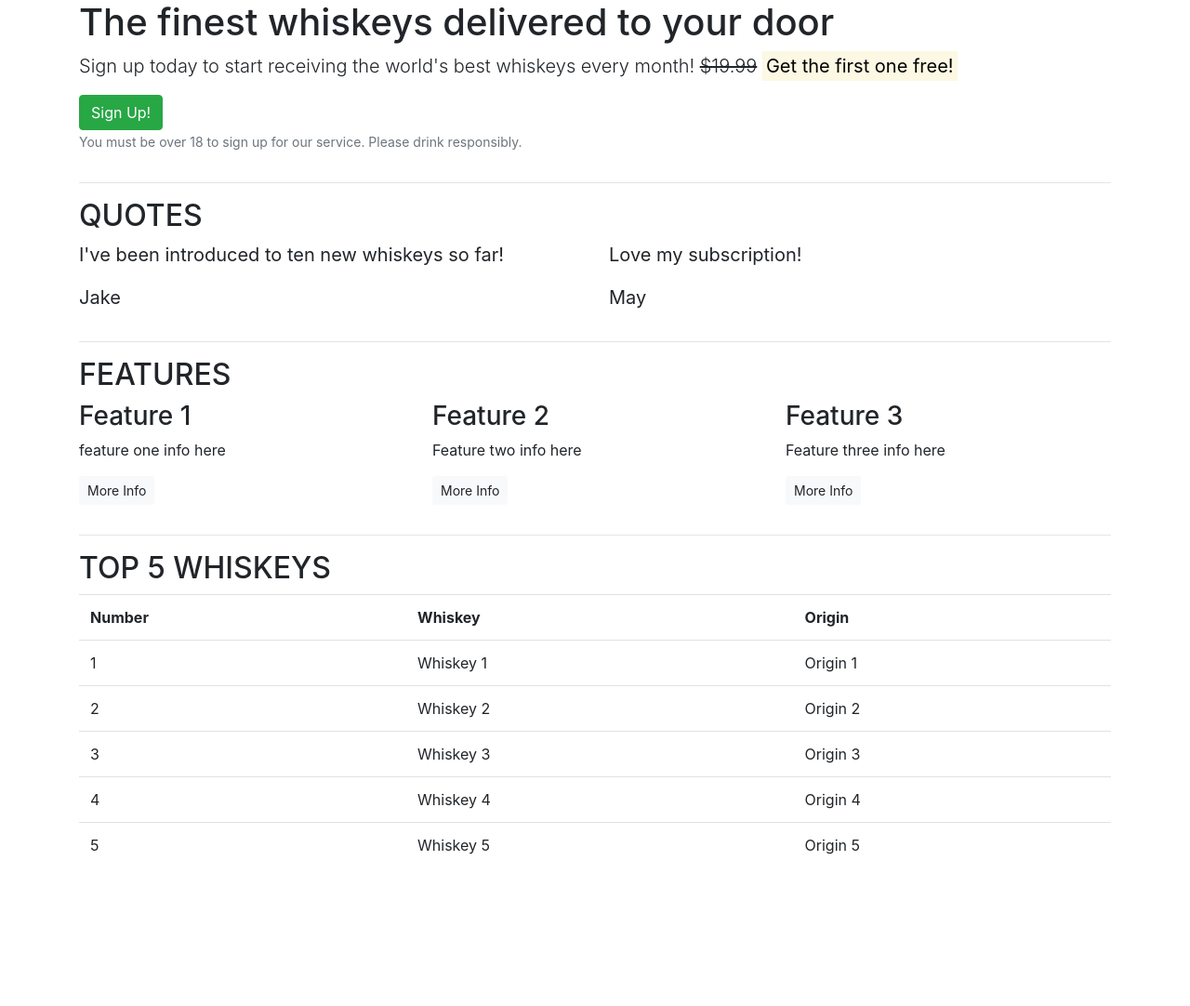
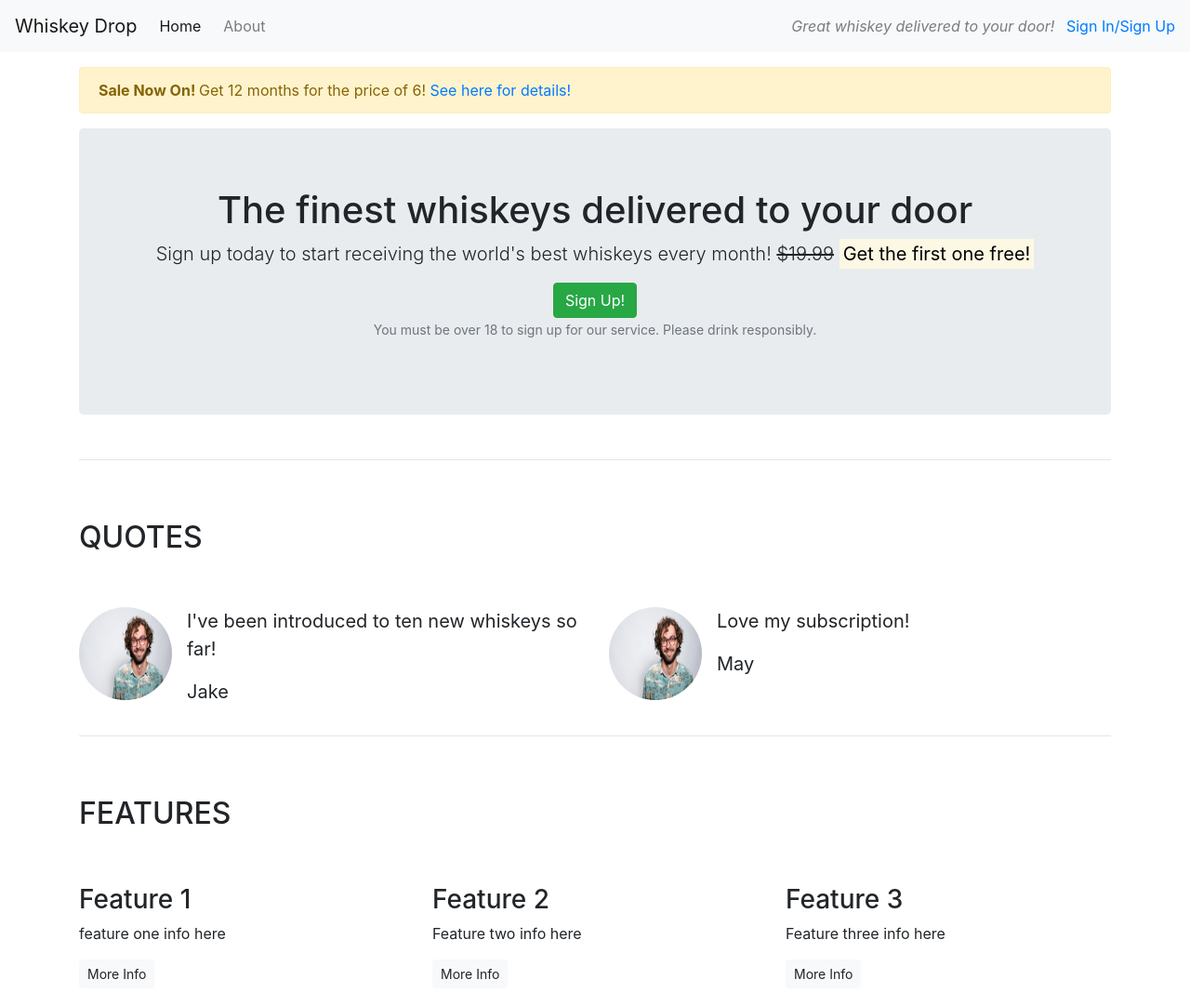
Before and after one commit to SiobhanP1/bootstrap-practice, a plain HTML site: page index.html in a window 1280 px wide. Shown: the top 1082 px of the page at 93% size. Before the commit the page ends 949 px from the top, so only its background shows below. Drawn offline with nearby package versions, Linux system fonts and the light colour scheme.

Commit message:
Add nav bar, images and sale alert to index.html

```diff
--- a/index.html
+++ b/index.html
@@ -11,14 +11,35 @@
 </head>
 
 <body>
-    <article class="container">
+    <nav class="navbar navbar-light bg-light navbar-expand-sm">
+        <a href="/" class="navbar-brand">Whiskey Drop</a>
+        <ul class="navbar-nav mr-auto">
+            <li class="active nav-item mr-2"><a href="/" class="nav-link">Home</a></li>
+            <li class="nav-item mr-2"><a href="/about" class="nav-link">About</a></li>
+            <li class="nav-item mr-2 d-block d-sm-none"><a href="/signup" class="nav-link">Sign In/Sign Up</a></li>
+        </ul>
+        <div class="d-none d-md-block">
+            <p class="navbar-text mr-2 my-auto"><i>Great whiskey delivered to your door!</i></p>
+            <a href="/login">Sign In/Sign Up</a>
+        </div>
+    </nav>
+    <article class="container mt-3">
+        <div class="row d-none d-sm-block">
+            <div class="col-12">
+                <div class="alert alert-warning">
+                    <strong>Sale Now On! </strong>Get 12 months for the price of 6! <a href="">See here for details!</a>
+                </div>
+            </div>
+        </div>
         <!--Callout-->
         <div class="row">
             <div class="col-12">
-                <section class="callout">
+                <section class="callout jumbotron text-center">
                     <h1>The finest whiskeys delivered to your door</h1>
                     <p class="lead">Sign up today to start receiving the world's best whiskeys every month!
-                        <s>$19.99</s> <strong><mark>Get the first one free!</mark></strong></p>
+                        <s class="d-none d-sm-inline">$19.99</s>
+                        <span class="d-inline d-sm-none"><br></span>
+                        <strong><mark>Get the first one free!</mark></strong></p>
                     <button class="btn btn-success">Sign Up!</button>
                     <p class="text-muted"><small>You must be over 18 to sign up for our service. Please drink
                             responsibly.</small></p>
@@ -32,23 +53,38 @@
         <!--Quotes-->
         <section class="quotes">
             <div class="row">
-
-                <div class="col-12">
+                <div class="col-12 my-5">
                     <h2 class="text-uppercase">Quotes</h2>
                 </div>
+            </div>
 
+            <div class="row">
                 <div class="col-12 col-md-6">
+                    <div class="media">
+                        <img src="assets/images/christian-buehner-DItYlc26zVI-unsplash.jpg"
+                            alt="Smiling man with medium length wavy brown hair, beard and glasses."
+                            class="rounded-circle mr-3" height="100" width="100">
+                        <div class="media-body">
                             <blockquote class="blockquote">
                                 <p>I've been introduced to ten new whiskeys so far!</p>
                                 <p>Jake</p>
                             </blockquote>
                         </div>
+                    </div>
+                </div>
 
                 <div class="col-12 col-md-6">
+                    <div class="media">
+                        <img src="assets/images/christian-buehner-DItYlc26zVI-unsplash.jpg"
+                            alt="Smiling man with medium length wavy brown hair, beard and glasses."
+                            class="rounded-circle mr-3" height="100" width="100">
+                        <div class="media-body">
                             <blockquote class="blockquote">
                                 <p>Love my subscription!</p>
                                 <p>May</p>
                             </blockquote>
+                        </div>
+                    </div>
                 </div>
             </div>
         </section>
@@ -58,28 +94,36 @@
 
         <!--Features-->
         <section class="features">
+
             <div class="row">
-
-                <div class="col-12">
+                <div class="col-12 my-5">
                     <h2 class="text-uppercase">Features</h2>
                 </div>
+            </div>
 
-                <div class="feature col-12 col-md-6 col-lg-4">
+            <div class="row">
+                <div class="col-12 col-md-6 col-lg-4">
+                    <div class="feature">
                         <h3>Feature 1</h3>
                         <p>feature one info here</p>
                         <p><a class="btn btn-light btn-sm" href="">More Info</a></p>
                     </div>
+                </div>
 
-                <div class="feature col-12 col-md-6 col-lg-4">
+                <div class="col-12 col-md-6 col-lg-4">
+                    <div class="feature">
                         <h3>Feature 2</h3>
                         <p>Feature two info here</p>
                         <p><a class="btn btn-light btn-sm" href="">More Info</a></p>
                     </div>
+                </div>
 
-                <div class="feature col-12 col-md-6 col-lg-4">
+                <div class="col-12 col-md-6 col-lg-4">
+                    <div class="feature">
                         <h3>Feature 3</h3>
                         <p>Feature three info here</p>
                         <p><a class="btn btn-light btn-sm" href="">More Info</a></p>
+                    </div>
                 </div>
             </div>
         </section>
@@ -90,7 +134,6 @@
         <!--Top five table-->
         <section class="top-5-table">
             <div class="row">
-
                 <div class="col-12">
                     <h2 class="text-uppercase">Top 5 Whiskeys</h2>
                     <table class="table">
```
Also changed, not shown: assets/images/christian-buehner-DItYlc26zVI-unsplash.jpg (added). Lines whose indentation alone changed are shown as unchanged.
